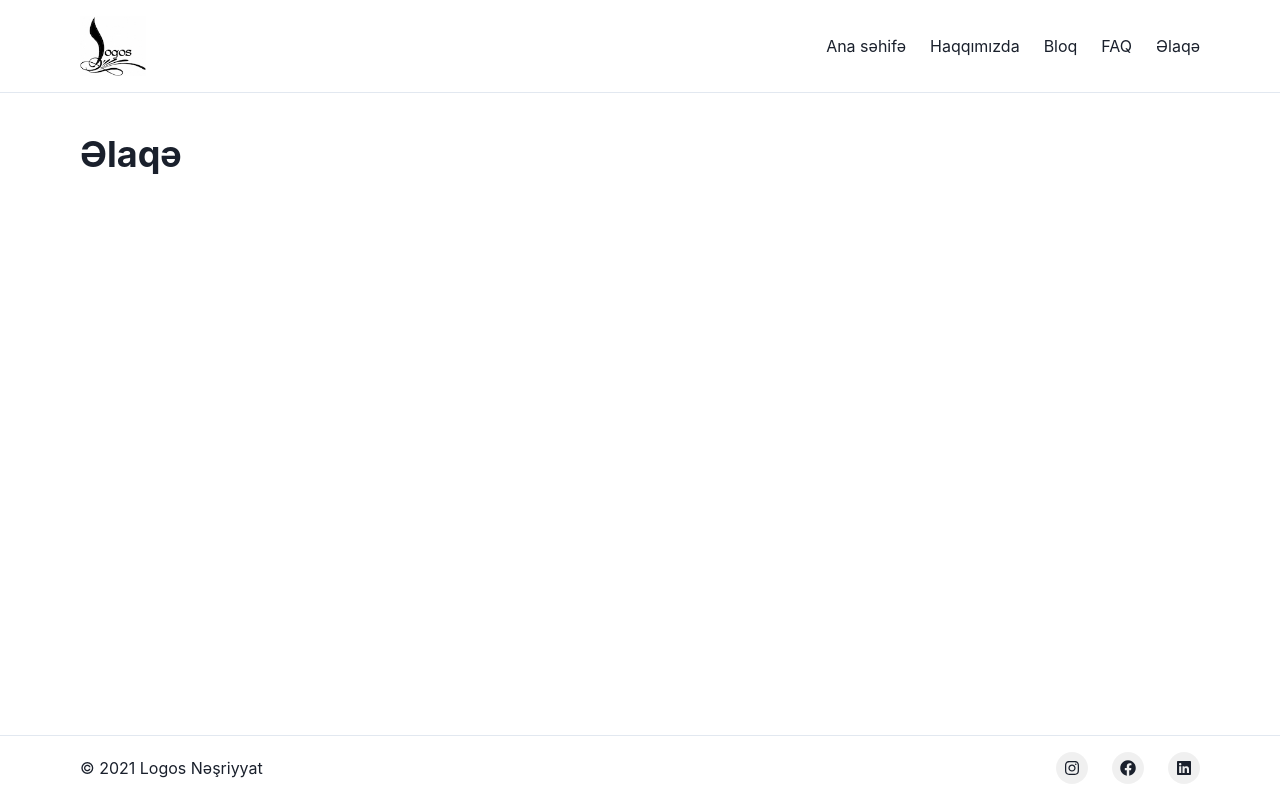
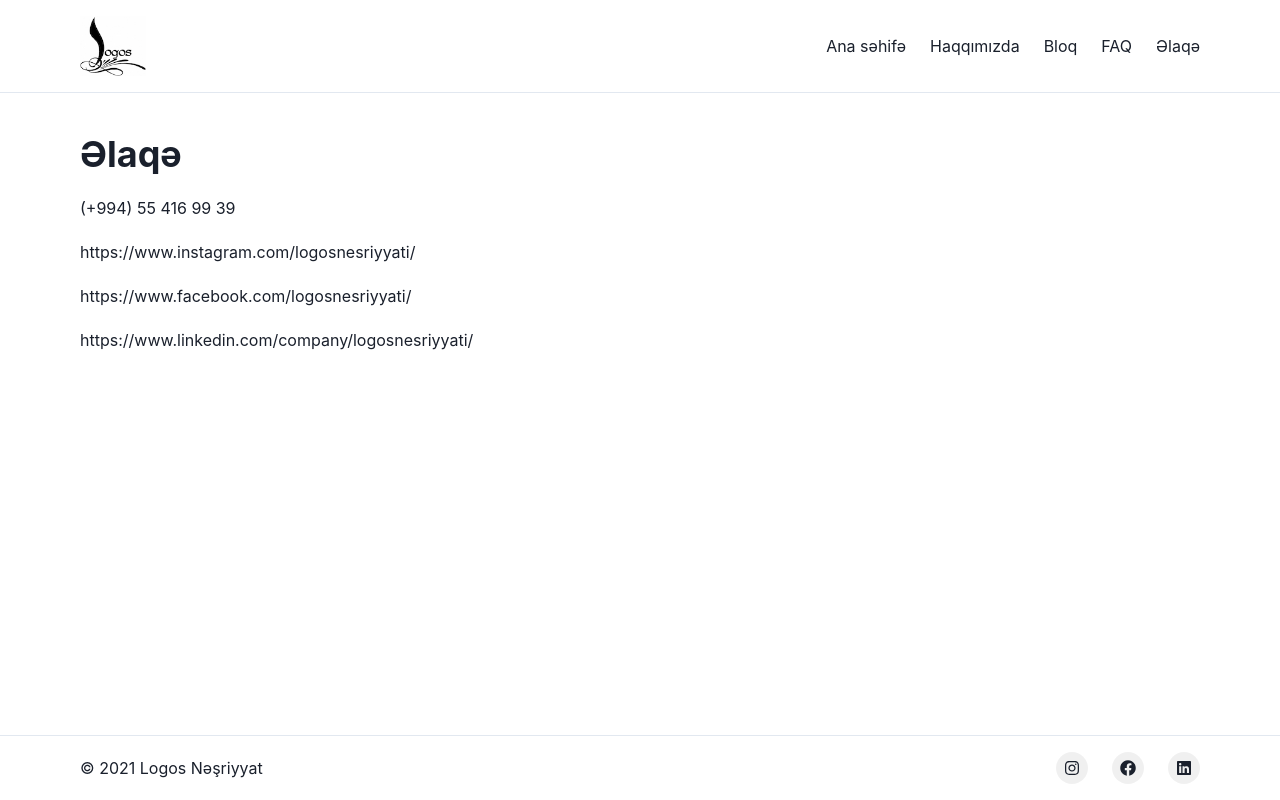
Before and after one commit to SinanBaymammadli/logos-front, a Next.js app: page /contact in a window 1280 px wide. Built offline with nearby package versions, Linux system fonts and the light colour scheme.

Commit message:
added contact links

```diff
--- a/src/components/Footer.tsx
+++ b/src/components/Footer.tsx
@@ -1,6 +1,7 @@
 import { Box, chakra, Container, Stack, Text, useColorModeValue, VisuallyHidden } from "@chakra-ui/react";
 import { FaInstagram, FaFacebook, FaLinkedin } from "react-icons/fa";
 import { ReactNode } from "react";
+import { FACEBOOK_LINK, INSTAGRAM_LINK, LINKEDIN_LINK } from "../data/constants";
 
 interface SocialButtonProps {
   label: string;
@@ -50,13 +51,13 @@ export function Footer() {
       >
         <Text>© {YEAR} Logos Nəşriyyat</Text>
         <Stack direction="row" spacing={6}>
-          <SocialButton label="Instagram" href="https://www.instagram.com/logosnesriyyati/">
+          <SocialButton label="Instagram" href={INSTAGRAM_LINK}>
             <FaInstagram />
           </SocialButton>
-          <SocialButton label="Facebook" href="https://www.facebook.com/logosnesriyyati/">
+          <SocialButton label="Facebook" href={FACEBOOK_LINK}>
             <FaFacebook />
           </SocialButton>
-          <SocialButton label="Linkedin" href="https://www.linkedin.com/company/logosnesriyyati/">
+          <SocialButton label="Linkedin" href={LINKEDIN_LINK}>
             <FaLinkedin />
           </SocialButton>
         </Stack>
--- /dev/null
+++ b/src/data/constants.ts
@@ -0,0 +1,5 @@
+export const PHONE_NUMBER = "(+994) 55 416 99 39";
+
+export const INSTAGRAM_LINK = "https://www.instagram.com/logosnesriyyati/";
+export const FACEBOOK_LINK = "https://www.facebook.com/logosnesriyyati/";
+export const LINKEDIN_LINK = "https://www.linkedin.com/company/logosnesriyyati/";
--- a/src/pages/books/[id].tsx
+++ b/src/pages/books/[id].tsx
@@ -5,6 +5,7 @@ import { Price } from "../../components/Price";
 import { Book, getAllBooks, getBook } from "../../data/book";
 import { getFileUrl } from "../../data/image";
 import { FaWhatsapp } from "react-icons/fa";
+import { PHONE_NUMBER } from "../../data/constants";
 
 interface Props {
   book: Book;
@@ -62,7 +63,7 @@ export default function BookDetail({ book }: Props) {
               as="a"
               leftIcon={<FaWhatsapp />}
               colorScheme="green"
-              href={`https://api.whatsapp.com/send?phone=+994554169939&text=Salam, bu kitabı sifariş vermək istəyirdim ${currentUrl}`}
+              href={`https://api.whatsapp.com/send?phone=${PHONE_NUMBER}&text=Salam, bu kitabı sifariş vermək istəyirdim ${currentUrl}`}
             >
               Sifariş ver
             </Button>
--- a/src/pages/contact.tsx
+++ b/src/pages/contact.tsx
@@ -1,9 +1,29 @@
-import { Container, Heading } from "@chakra-ui/react";
+import { Container, Heading, Box, Link } from "@chakra-ui/react";
+import { PHONE_NUMBER, INSTAGRAM_LINK, FACEBOOK_LINK, LINKEDIN_LINK } from "../data/constants";
 
 export default function Contact() {
   return (
     <Container maxW="6xl" py="10">
       <Heading pb="5">Əlaqə</Heading>
+
+      <Box pb="5">
+        <Link href={`tel:${PHONE_NUMBER}`}>{PHONE_NUMBER}</Link>
+      </Box>
+      <Box pb="5">
+        <Link href={INSTAGRAM_LINK} target="_blank" rel="noopener noreferrer">
+          {INSTAGRAM_LINK}
+        </Link>
+      </Box>
+      <Box pb="5">
+        <Link href={FACEBOOK_LINK} target="_blank" rel="noopener noreferrer">
+          {FACEBOOK_LINK}
+        </Link>
+      </Box>
+      <Box pb="5">
+        <Link href={LINKEDIN_LINK} target="_blank" rel="noopener noreferrer">
+          {LINKEDIN_LINK}
+        </Link>
+      </Box>
     </Container>
   );
 }
```
